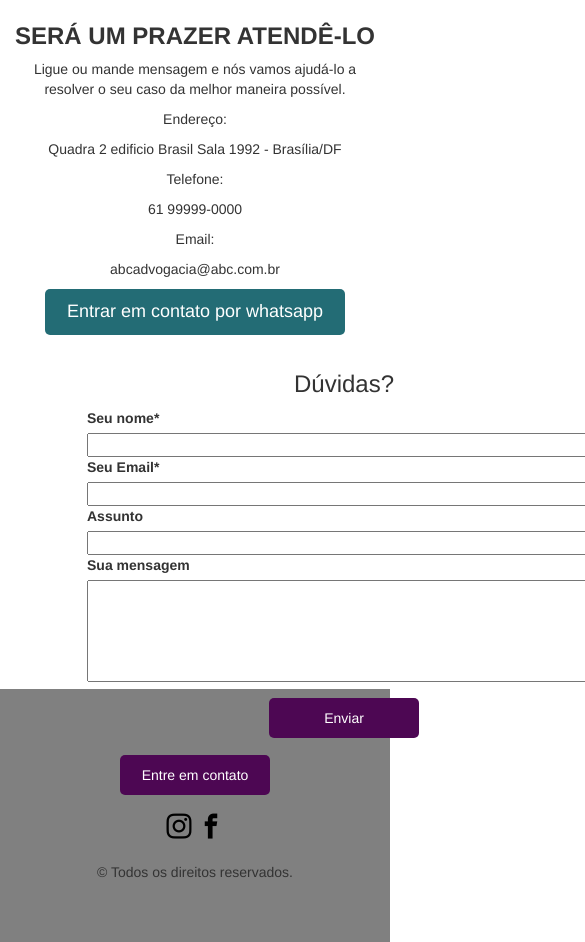
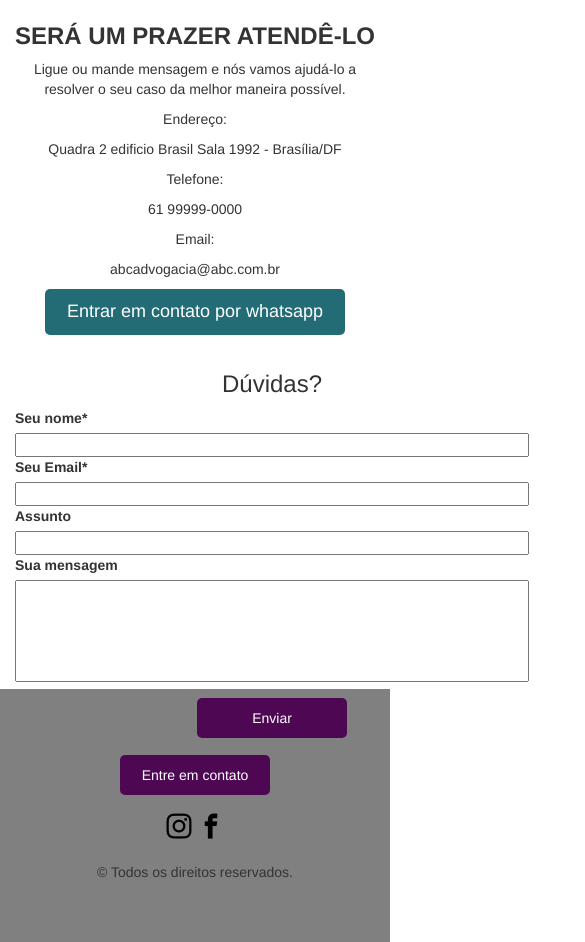
Before and after one commit to Brunostaine/landing-page-advocacia, a plain HTML site: page index.html in a window 390 px wide. Shown: the part 1548-2490 px from the top of the page, 585 px wide, since content can reach past the window. Drawn offline with Linux system fonts and the light colour scheme; files whose address does not match are found by name.

Commit message:
Responsividade contato

```diff
--- a/assets/css/contato/contato.css
+++ b/assets/css/contato/contato.css
@@ -89,6 +89,10 @@
         .formulario {
             width: 100%;
             height: 40vh;
+
+        }
+        .formulario__item {
+            width: 100%;
         }
 
 
```
